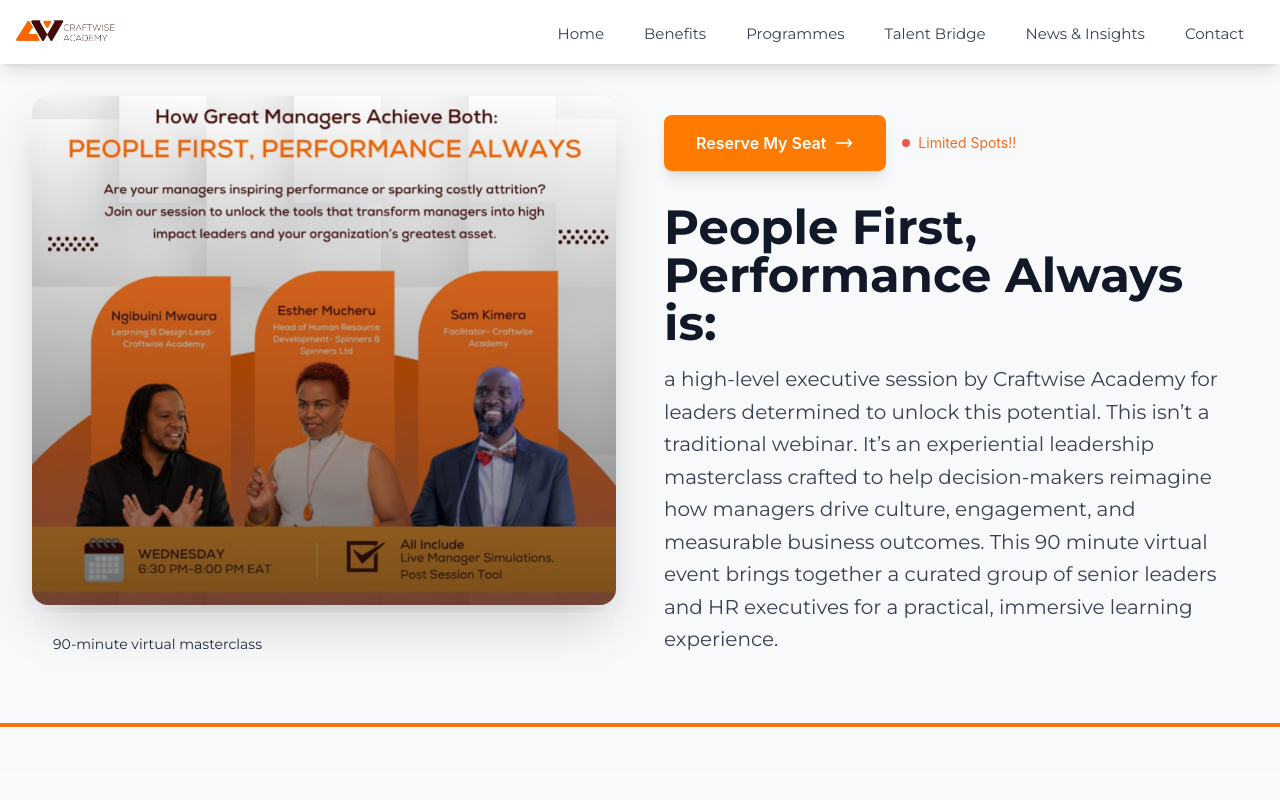
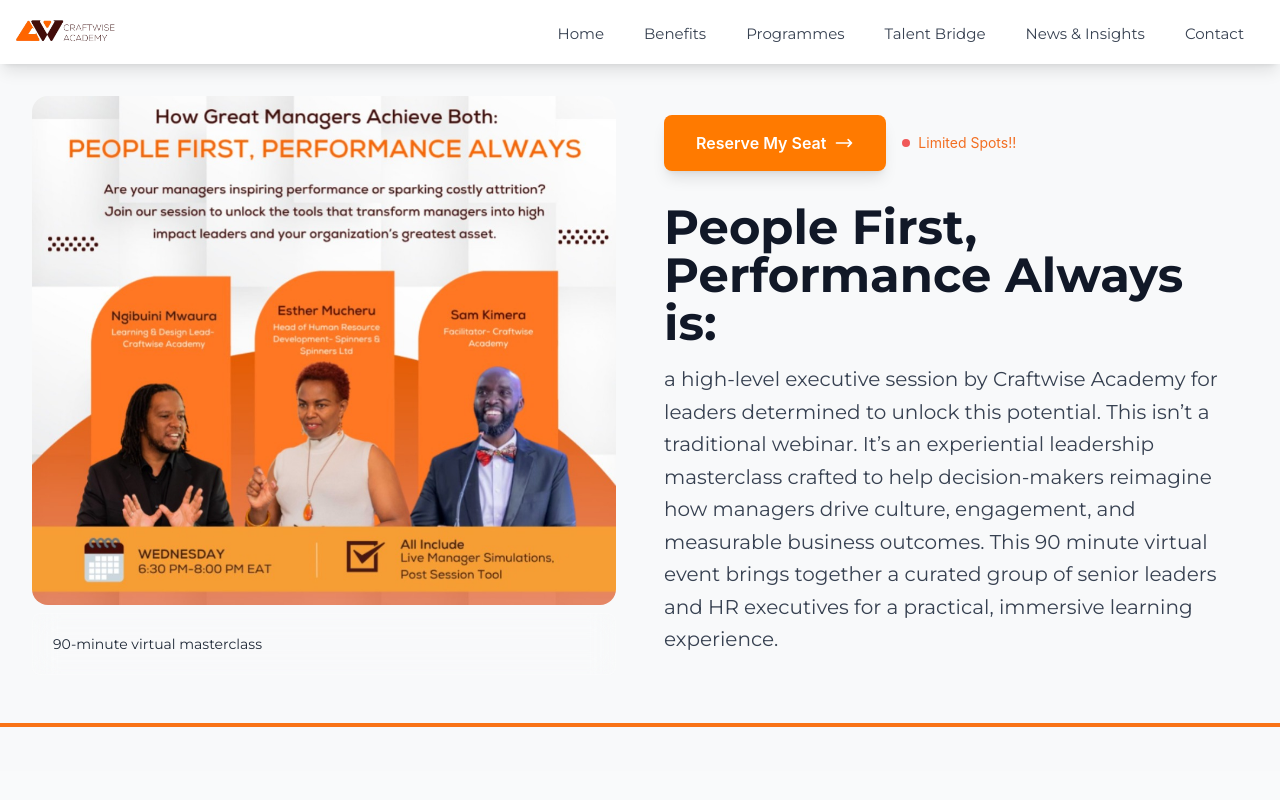
Before and after one commit to Gift-World/craftwise-main, a React (Vite) app: page /masterclass in a window 1280 px wide. Shown: the top 800 px of the page. Built offline with nearby package versions, Linux system fonts and the light colour scheme.

Commit message:
Refactor EventPage styles for improved visual consistency and accessibility

```diff
--- a/src/components/Blogs/Articles/EventPage.jsx
+++ b/src/components/Blogs/Articles/EventPage.jsx
@@ -71,9 +71,9 @@
                 <img
                   src="/images/eventbanner2.jpeg"
                   alt="Executive Leadership Event"
-                  className="w-full h-full object-cover rounded-2xl shadow-2xl hover-scale"
+                  className="w-full h-full object-cover rounded-2xl hover-scale"
                 />
-                <div className="absolute inset-0 bg-gradient-to-t from-black/50 to-transparent rounded-2xl"></div>
+                <div className="absolute inset-0  to-transparent rounded-2xl"></div>
                 <div className="absolute bottom-6 left-6 right-6">
 
                 </div>
@@ -344,7 +344,7 @@
                 href="https://zoom.us/meeting/register/GC_NRs1wSCakAMW5EFt7Yg"
                 target="_blank"
                 rel="noopener noreferrer"
-                className="inline-flex font-montserrat text-gray-900 items-center justify-center px-12 py-4 bg-accent-500 font-bold text-lg rounded-lg hover:bg-accent-600 transform hover:scale-105 transition-all duration-300 shadow-xl hover:shadow-2xl animate-pulse-slow"
+                className="inline-flex font-montserrat text-black bg-craftwise-orange items-center justify-center px-12 py-4 bg-accent-500 font-bold text-lg rounded-lg hover:bg-accent-600 transform hover:scale-105 transition-all duration-300 shadow-xl hover:shadow-2xl animate-pulse-slow"
               >
                 Reserve My Seat Now
                 <svg className="ml-3 w-6 h-6" fill="none" stroke="currentColor" viewBox="0 0 24 24">
```
